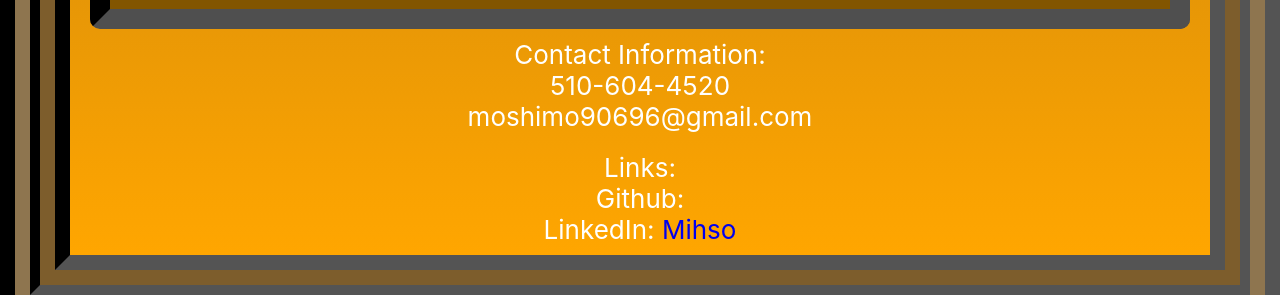
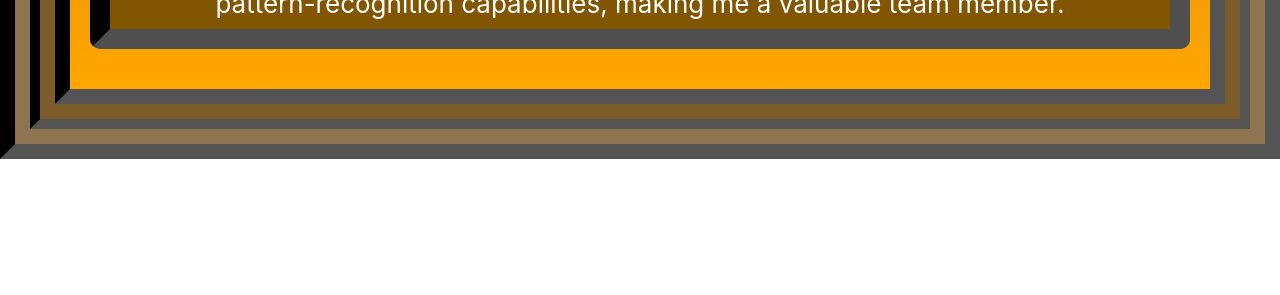
Before and after one commit to Mihso/testing, a React (Create React App) app: page /about in a window 1280 px wide. Shown: the part 891-1186 px from the top of the page. After the commit the page ends 1050 px from the top, so only its background shows below. Built offline with nearby package versions, Linux system fonts and the light colour scheme; no server answers.

Commit message:
remove contact from about page

```diff
--- a/src/About.js
+++ b/src/About.js
@@ -29,22 +29,6 @@ function About() {
         <div className='about' style={{'margin': "10px"}}>
         I am a full-stack software engineer with a thorough education, including a bachelor’s degree in Cinema and Digital Media from the University of California Davis, and certificates from both the Hack Reactor Immersive program and the Cook Systems FastTrack program. I have deep insight into user accessibility and I ensure the success of fellow engineers by guiding them through the debugging process. I enjoy building comprehensible code, displayed in my work on a movie review application that allows users to view information on the latest movies and write reviews. I also possess exceptional analytical and problem-solving skills that stem from strong pattern-recognition capabilities, making me a valuable team member.
         </div>
-
-        Contact Information:
-        <div style={{'marginBottom':'20px'}}>
-          <div>
-          510-604-4520
-          </div>
-          moshimo90696@gmail.com
-        </div>
-
-        Links:
-        <div>
-        <text>Github: </text><a href="https://github.com/Mihso">{link}</a>
-        </div>
-        <div>
-        <text>LinkedIn: </text><a href="https://www.linkedin.com/in/mihso-soap">Mihso</a>
-        </div>
       </header>
     </div>
   );
```
